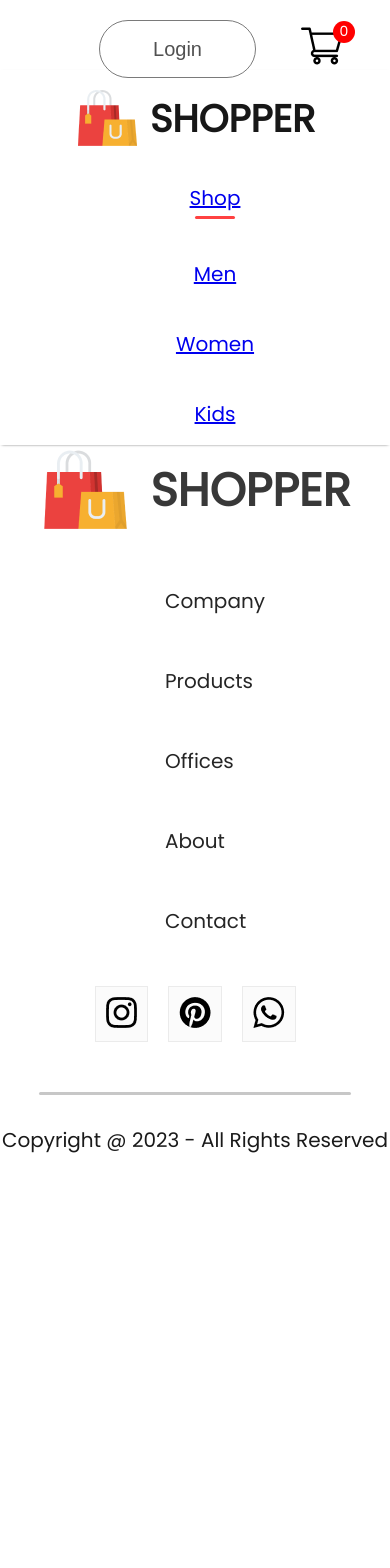
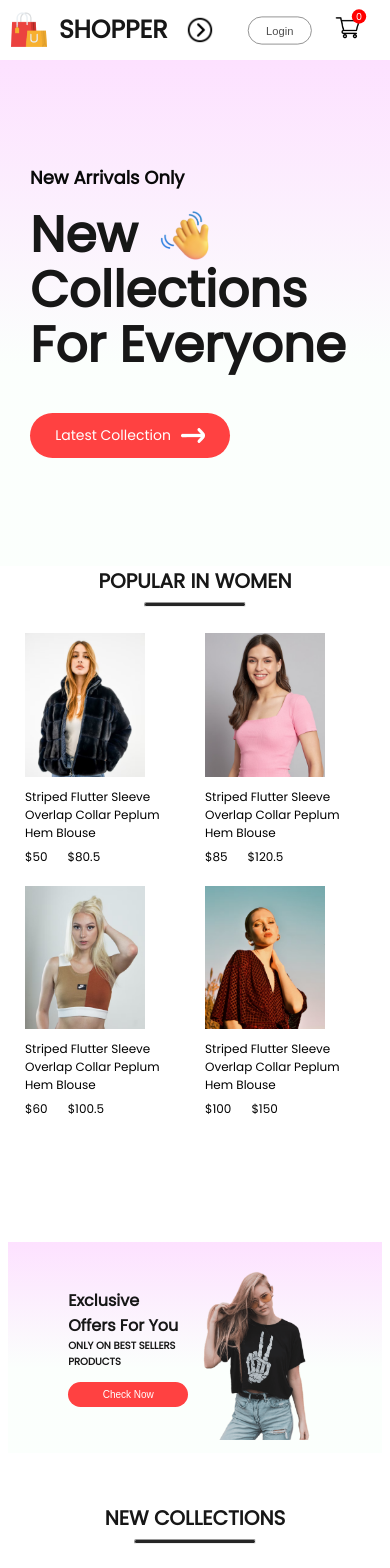
Before and after one commit to BillyNutty/e-commerce, a React (Create React App) app: page / in a window 390 px wide. Shown: the top 1568 px of the page. Before the commit the page ends 1185 px from the top, so only its background shows below. Built offline with nearby package versions, Linux system fonts and the light colour scheme.

Commit message:
responsive updates

```diff
--- a/src/App.js
+++ b/src/App.js
@@ -21,7 +21,7 @@
       <BrowserRouter>
       <Navbar/>
       <Routes>
-        <Route path='e-commerce/' element={<Shop/>}/>
+        <Route path='' element={<Shop/>}/>
         <Route path='/mens' element={<ShopCategory banner={men_banner} category="men"/>}/>
         <Route path='/womens' element={<ShopCategory banner={women_banner} category="women"/>}/>
         <Route path='/kids' element={<ShopCategory banner={kid_banner} category="kid"/>}/>
--- a/src/Components/Footer/Footer.css
+++ b/src/Components/Footer/Footer.css
@@ -61,8 +61,28 @@
     background: #c7c7c7;
 }
 
-@media screen and (max-width: 900px) {
-    .footer-links {
-        flex-direction: column;
-    }
+@media screen and (max-width: 800px) {
+   .footer {
+    gap: 20px;
+   }
+   .footer-logo {
+    gap: 10px;
+    align-items: end;
+   }
+   .footer-logo img {
+    width: 40px;
+   }
+   .footer-logo p {
+    font-size: 25px;
+   }
+   .footer-links {
+    font-size: 14px;
+    gap: 10px;
+   }
+   .footer-social-icon img {
+    width: 32px;
+   }
+   .footer-copyright {
+    font-size: 13px;
+   }
 }
--- a/src/Components/Hero/Hero.css
+++ b/src/Components/Hero/Hero.css
@@ -58,26 +58,97 @@
     justify-content: center;
 }
 
-@media screen and (max-width: 1200px) {
-.hero {
-    flex-direction: column;
-    margin-bottom: 29rem;
+@media(max-width: 1280px) {
+    .hero-left {
+        padding-left: 100px;
+    }
+    .hero-left h2 {
+        font-size: 22px;
+    }
+    .hero-left p {
+        font-size: 60px;
+    }
+    .hero-hand-icon img {
+        width: 80px;
+    }
+    .hero-latest-btn {
+        gap: 10px;
+        width: 250px;
+        height: 60px;
+        margin-top: 20px;
+        font-size: 18px;
+    }
+        .hero-right img {
+        width: 500px;
+    }
 }
 
-.hero-left {
-   margin-top: 40px;
-   padding-left: 0;
-   align-items: center;
+@media(max-width: 1024px) {
+    .hero-left {
+        padding-left: 80px;
+    }
+    .hero-left h2 {
+        font-size: 20px;
+    }
+    .hero-left p {
+        font-size: 50px;
+    }
+    .hero-hand-icon img {
+        width: 65px;
+    }
+    .hero-latest-btn {
+        width: 220px;
+        height: 50px;
+        font-size: 16px;
+    }
+        .hero-right img {
+        width: 400px;
+    }
 }
-.hero-left p{
-   margin-left: 30px;
-    font-size: 80px;
-    font-weight: 700;
+
+@media(max-width: 800px) {
+    .hero-left {
+        padding-left: 30px;
+    }
+    .hero-left h2 {
+        font-size: 16px;
+    }
+    .hero-left p {
+        font-size: 40px;
+    }
+    .hero-hand-icon img {
+        width: 50px;
+    }
+    .hero-latest-btn {
+        width: 175px;
+        height: 40px;
+        font-size: 13px;
+    }
+        .hero-right img {
+        width: 300px;
+    }
+}
+
+@media(max-width: 500px) {
+    .hero {
+        flex-direction: column;
+        height: 60vh;
+    }
+    .hero-right {
+        display: none;
+    }
+    .hero-left h2 {
+        font-size: 18px;
+    }
+    .hero-left p {
+        font-size: 50px;
+    }
+    .hero-hand-icon img {
+        width: 55px;
+    }
+    .hero-latest-btn {
+        width: 200px;
+        height: 45px;
+        font-size: 14px;
 }
 }
-
-@media screen and (max-width: 900px) {
-    .hero-left p{
-         font-size: 65px;
-     }
-}
--- a/src/Components/Item/Item.css
+++ b/src/Components/Item/Item.css
@@ -1,5 +1,8 @@
 .item{
-    width: 350px;
+    width: 280px;
+}
+.item img {
+    width: 280px;
 }
 
 .item p{
@@ -28,3 +31,48 @@
     transform: scale(1.05);
     transition: 0.6s;
 }
+
+@media(max-width: 1280px) {
+    .item {
+        width: 220px;
+        font-size: 14px;
+    }
+    .item img {
+        width: 220px;
+    }
+    .item-price_old {
+        font-size: 14px;
+    }
+}
+
+@media(max-width: 1024px) {
+    .item {
+        width: 170px;
+        font-size: 13px;
+    }
+    .item img {
+        width: 170px;
+    }
+    .item-price_old {
+        font-size: 13px;
+    }
+}
+
+@media(max-width: 800px) {
+    .item {
+        width: 120px;
+        font-size: 12px;
+    }
+    .item img {
+        width: 120px;
+    }
+    .item-price_old {
+        font-size: 12px;
+    }
+}
+
+@media(max-width: 500px) {
+    .item {
+        width: 160px;
+    }
+}
--- a/src/Components/Navbar/Navbar.css
+++ b/src/Components/Navbar/Navbar.css
@@ -3,6 +3,7 @@
     justify-content: space-around;
     padding: 16px;
     box-shadow: 0 1px 3px -2px black;
+    align-items: center;
 }
 
 .nav-logo{
@@ -80,22 +81,101 @@
     background: red;
     color: white;
 }
+.nav-dropdown {
+    display: none;
+}
 
-@media screen and (max-width: 900px) {
+@media(max-width: 1280px) {
     .navbar {
-        flex-direction: column;
-        align-items: center;
-        gap: 2rem;
-        margin-top: 70px;
+        padding: 12px 50px;
+    }
+    .nav-logo img {
+        width: 40px;
+    }
+    .nav-logo p {
+        font-size: 25px;
+    }
+    .nav-menu{
+        gap: 30px;
+        font-size: 16px;
+    }
+    .nav-login-cart{
+        gap: 30px;
+    }
+    .nav-login-cart button {
+        width: 120px;
+        height: 45px;
+        font-size: 16px;
+    }
+    .nav-cart-count{
+        margin-left: -40px;
+        font-size: 12px;
+
+    }
+}
+
+@media(max-width: 1024px){
+    .navbar {
+        padding: 12px 30px;
+    }
+    .nav-menu{
+        gap: 25px;
+        font-size: 14px;
+    }
+    .nav-login-cart button {
+        width: 80px;
+        height: 35px;
+        font-size: 14px;
+    }
+    .nav-login-cart img {
+        width: 30px;
+    }
+    .nav-cart-count {
+        width: 18px;
+        height: 18px;
+    }
+}
+
+@media(max-width: 800px){
+    .navbar {
+        padding: 10px 0px;
+    }
+    .nav-dropdown {
+        display: block;
+        width: 30px;
+        rotate: -90deg;
+        transition: 0.5s;
     }
     .nav-menu {
-        flex-direction: column;
-        gap: 2.5rem;
+        display: none;
+        height: 80px;
+        width: 100%;
+        position: absolute;
+        background-color: white;
+        justify-content: center;
+        top: 50px;
+    }
+    .nav-menu-visible {
+        display: flex
+    }
+    .nav-dropdown.open {
+        transform: rotate(90deg);
+    }
+}
+
+@media(max-width: 500px) {
+    .navbar {
+        width: 8px 0px;
+        gap: 0;
+    }
+    .nav.logo {
+        transform: scale(0.8);
+    }
+    .nav-menu {
+        height: 70px;
+        top: 50px;
     }
     .nav-login-cart {
-       position: absolute;
-       top: 20px;
-       right: 35px;
+        transform: scale(0.8);
     }
-
 }
--- a/src/Components/Navbar/Navbar.jsx
+++ b/src/Components/Navbar/Navbar.jsx
@@ -1,14 +1,21 @@
-import React, { useContext, useState } from 'react'
+import React, { useContext, useRef, useState } from 'react'
 import './Navbar.css'
 import logo from '../Assets/logo.png';
 import cart_icon from '../Assets/cart_icon.png'
 import { Link } from 'react-router-dom';
 import { ShopContext } from '../../Context/ShopContext';
+import nav_dropdown from '../Assets/nav_dropdown.png';
 
 const Navbar = () => {
 
 const [menu, setMenu] = useState("shop");
 const {getTotalCartItems}=useContext(ShopContext);
+const menuRef = useRef();
+
+const dropdown_toggle = (e) => {
+    menuRef.current.classList.toggle('nav-menu-visible');
+    e.target.classList.toggle('open')
+}
 
   return (
     <div className='navbar'>
@@ -16,7 +23,8 @@
        <img src={logo} alt="" />
        <p>SHOPPER</p>
       </div>
-      <ul className='nav-menu'>
+      <img className='nav-dropdown' onClick={dropdown_toggle} src={nav_dropdown} alt="" />
+      <ul ref={menuRef} className='nav-menu'>
         <li onClick={()=>{setMenu("shop")}}><Link to='/'>Shop</Link>{menu==="shop"?<hr/>:<></>}</li>
         <li onClick={()=>{setMenu("mens")}}><Link to='/mens'>Men</Link>{menu==="mens"?<hr/>:<></>}</li>
         <li onClick={()=>{setMenu("womens")}}><Link to='/womens'>Women</Link>{menu==="womens"?<hr/>:<></>}</li>
--- a/src/Components/NewCollections/NewCollections.css
+++ b/src/Components/NewCollections/NewCollections.css
@@ -26,23 +26,53 @@
     gap: 30px;
 }
 
-@media screen and (max-width: 1200px) {
+@media(max-width: 1280px) {
     .new-collections h1 {
-      font-size: 40px;
-      font-weight: 200;
+        font-size: 40px;
+    }
+    .new-collections hr {
+        width: 160px;
+        height: 4px;
     }
     .collections {
-        display: grid;
-        grid-template-columns: repeat(2, 1fr);
+        gap: 20px;
+        margin-top: 30px;
     }
-    .new-collections hr{
-        display: none;
-    }
-
 }
 
-@media screen and (max-width: 900px) {
+@media(max-width: 1024px) {
+    .new-collections h1 {
+        font-size: 30px;
+    }
+    .new-collections hr {
+        width: 120px;
+        height: 3px;
+    }
     .collections {
-        grid-template-columns: repeat(1, 1fr);
+        gap: 15px;
+        margin-top: 20px;
     }
 }
+
+@media(max-width: 800px) {
+    .new-collections {
+        gap: 6px;
+    }
+    .new-collections h1 {
+        font-size: 20px;
+    }
+    .new-collections hr {
+        width: 120px;
+    }
+    .collections {
+        gap: 5px;
+    }
+}
+
+@media(max-width: 500px) {
+    .collections {
+        display: grid;
+        grid-template-columns: 1fr 1fr;
+        gap: 20px;
+    }
+}
--- a/src/Components/Offers/Offers.css
+++ b/src/Components/Offers/Offers.css
@@ -48,27 +48,93 @@
     padding-top: 50px;
 }
 
-@media screen and (max-width: 1200px) {
-    .offers{
-        margin-top: 500px;
-        margin-bottom: 100px;
-        }
-    .offers-left h1{
-        font-size: 60px;
+@media(max-width: 1280px) {
+    .offers {
+        padding: 0px 80px;
+        margin-bottom: 120px;
     }
-    .offers-right{
-        align-items: center;
+    .offers-left h1 {
+        font-size: 40px;
+    }
+    .offers-left p {
+        font-size: 18px;
+    }
+    .offers-right img {
+        width: 300px;
+    }
+    .offers-left button {
+        width: 220px;
+        height: 50px;
+        font-size: 18px;
+    }
+    .offers-right {
+        padding-top: 30px;
     }
 }
 
-@media screen and (max-width: 900px) {
+@media(max-width: 1024px) {
     .offers {
-        flex-direction: column;
-        text-align: center;
-        padding: 40px 40px;
-        margin-bottom: 490px;
+        padding: 0px 60px;
+        margin-bottom: 80px;
+        height: 40vh;
     }
-    .offers-left {
-        align-items: center;
+    .offers-left h1 {
+        font-size: 30px;
+    }
+    .offers-left p {
+        font-size: 16px;
+    }
+    .offers-right img {
+        width: 200px;
+    }
+    .offers-left button {
+        width: 160px;
+        height: 40px;
+        font-size: 16px;
+    }
+    .offers-right {
+        padding-top: 10px;
     }
 }
+
+@media(max-width: 800px) {
+    .offers {
+        margin-bottom: 60px;
+    }
+    .offers-left h1 {
+        font-size: 22px;
+    }
+    .offers-left p {
+        font-size: 13px;
+    }
+    .offers-right img {
+        width: 180px;
+    }
+    .offers-left button {
+        width: 140px;
+        height: 30px;
+        font-size: 12px;
+    }
+}
+
+@media(max-width: 500px) {
+    .offers {
+        height: 25vh;
+        margin-bottom: 50px;
+    }
+    .offers-left h1 {
+        font-size: 16px;
+    }
+    .offers-left p {
+        font-size: 10px;
+    }
+    .offers-right img {
+        width: 120px;
+    }
+    .offers-left button {
+        width: 120px;
+        height: 25px;
+        font-size: 10px;
+        margin-top: 12px;
+    }
+}
--- a/src/Components/Popular/Popular.css
+++ b/src/Components/Popular/Popular.css
@@ -25,25 +25,63 @@
     gap: 30px;
 }
 
-@media screen and (max-width: 1200px) {
+@media(max-width: 1280px) {
+    .popular {
+        height: 70vh;
+    }
     .popular h1 {
-      font-size: 40px;
-      font-weight: 200;
+        font-size: 40px;
+    }
+    .popular hr {
+        width: 160px;
+        height: 4px;
+    }
+    .popular-item {
+        gap: 20px;
+        margin-top: 30px;
+    }
+}
+
+@media(max-width: 1024px) {
+    .popular {
+        height: 60vh;
+    }
+    .popular h1 {
+        font-size: 30px;
+    }
+    .popular hr {
+        width: 120px;
+        height: 3px;
+    }
+    .popular-item {
+        gap: 15px;
+        margin-top: 20px;
+    }
+}
+
+@media(max-width: 800px) {
+    .popular {
+        height: 50vh;
+        gap: 6px;
+    }
+    .popular h1 {
+        font-size: 20px;
+    }
+    .popular hr {
+        width: 100px;
+    }
+    .popular-item {
+        gap: 5px;
+    }
+}
+
+@media(max-width: 500px) {
+    .popular {
+        height: 80vh;
     }
     .popular-item {
         display: grid;
-        grid-template-columns: repeat(2, 1fr);
-    }
-    .popular hr {
-        display: none;
+        grid-template-columns: 1fr 1fr;
+        gap: 20px;
     }
 }
-
-@media screen and (max-width: 900px) {
-    .popular {
-        height: 215vh;
-    }
-    .popular-item {
-        grid-template-columns: repeat(1, 1fr);
-    }
-}
--- a/src/Pages/Shop.jsx
+++ b/src/Pages/Shop.jsx
@@ -4,6 +4,7 @@
 import Offers from '../Components/Offers/Offers'
 import NewCollections from '../Components/NewCollections/NewCollections'
 import NewsLetter from '../Components/NewsLetter/NewsLetter'
+
 
 const Shop = () => {
   return (
```
Also changed, not shown: src/Components/NewsLetter/NewsLetter.css (+102 -0 lines), src/Components/Assets/nav_dropdown.png (added).
